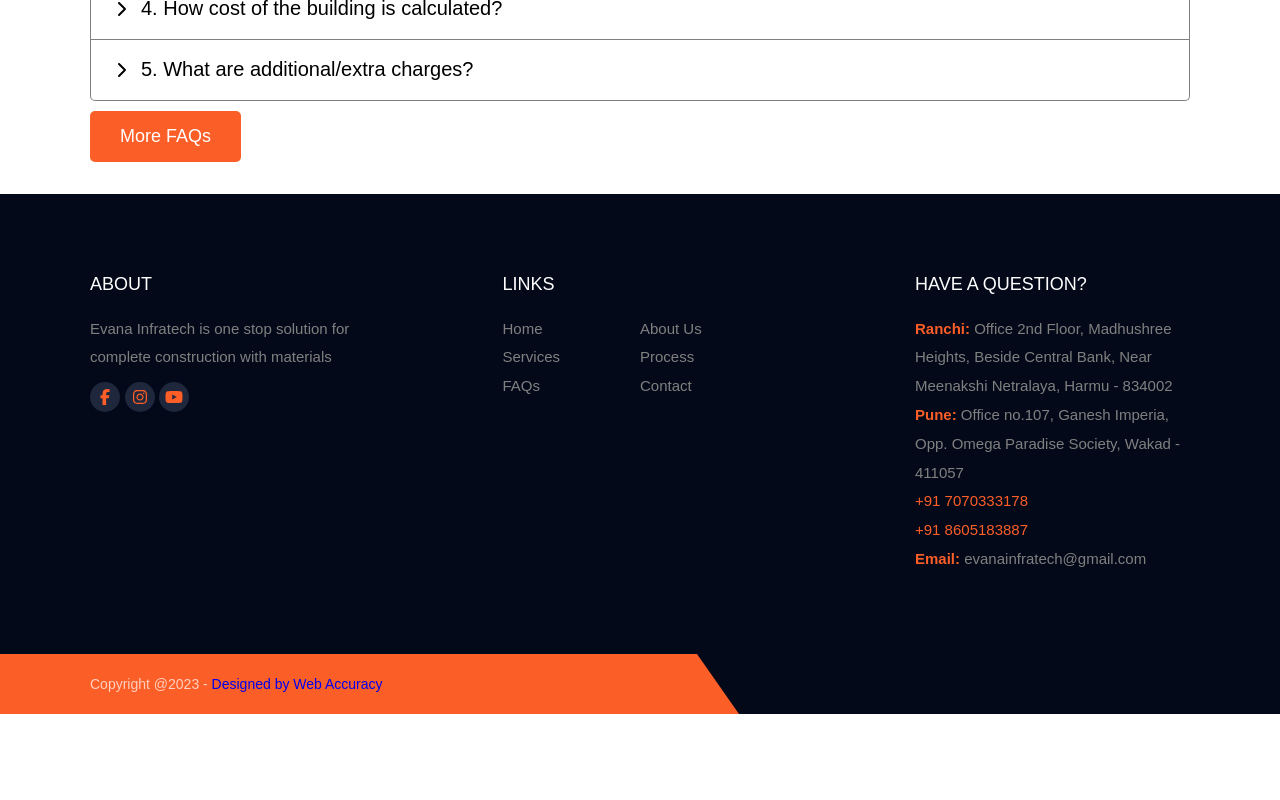
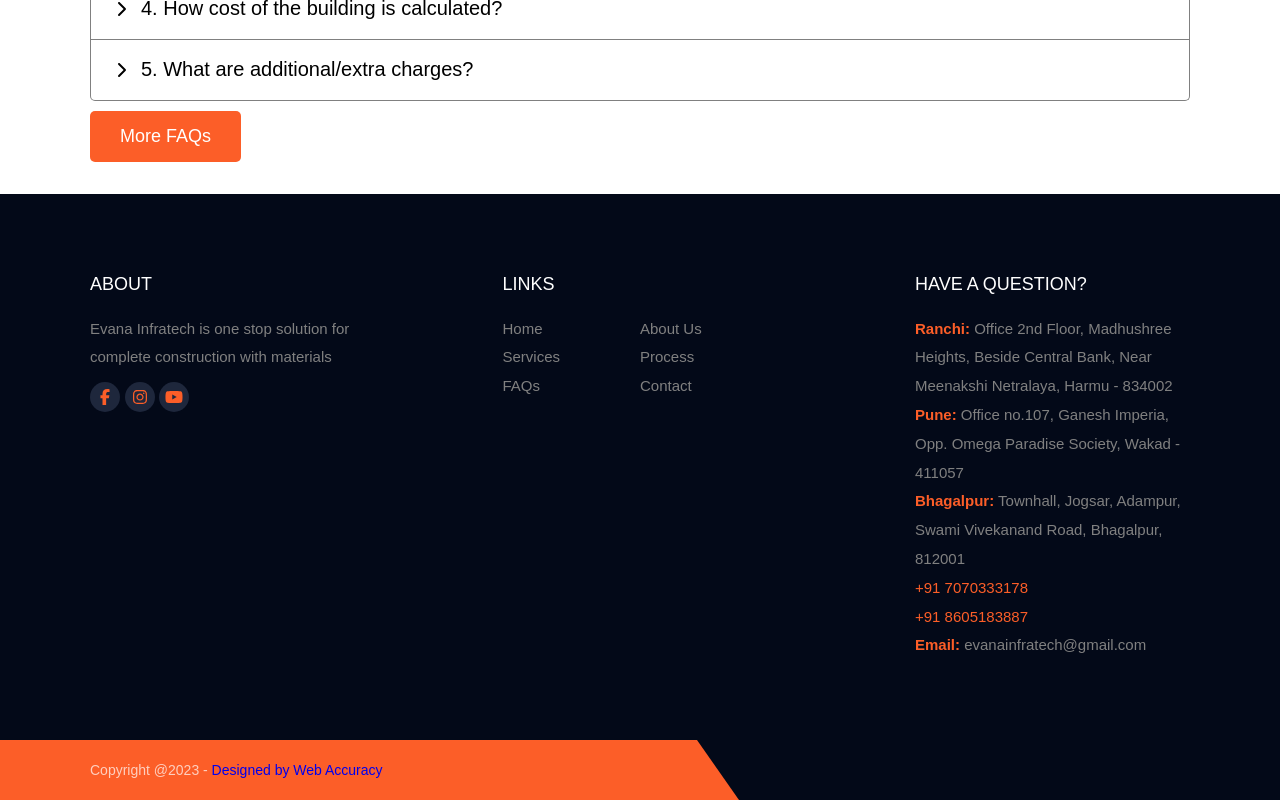
Before and after one commit to Jhalakdev/Evana, a Next.js app: page / in a window 1280 px wide. Shown: the part 5246-6046 px from the top of the page. Before the commit the page ends 5960 px from the top, so only its background shows below. Built offline with nearby package versions, Linux system fonts and the light colour scheme.

Commit message:
address updated in footer

```diff
--- a/src/(components)/Footer/Footer.js
+++ b/src/(components)/Footer/Footer.js
@@ -48,6 +48,7 @@ export default function Footer() {
                 <h2>HAVE A QUESTION?</h2>
                 <p><strong style={{ color: 'var(--red)' }}>Ranchi:</strong> Office 2nd Floor, Madhushree Heights, Beside Central Bank, Near Meenakshi Netralaya, Harmu - 834002</p>
                 <p><strong style={{ color: 'var(--red)' }}>Pune:</strong> Office no.107, Ganesh Imperia, Opp. Omega Paradise Society, Wakad - 411057</p>
+                <p><strong style={{ color: 'var(--red)' }}>Bhagalpur:</strong> Townhall, Jogsar, Adampur, Swami Vivekanand Road, Bhagalpur, 812001</p>
                 <p style={{ color: 'var(--red)' }}>+91 7070333178</p>
                 <p style={{ color: 'var(--red)' }}>+91 8605183887</p>
                 <p><strong style={{ color: 'var(--red)' }}>Email:</strong> evanainfratech@gmail.com</p>
--- a/src/(components)/datas/Contact.js
+++ b/src/(components)/datas/Contact.js
@@ -1,6 +1,7 @@
 const data = {
     address: `Ranchi: Office 2nd Floor, Madhushree Heights, Beside Central Bank, Near Meenakshi Netralaya, Harmu - 834002`,
     address2: 'Pune: Office no.107, Ganesh Imperia, Opp. Omega Paradise Society, Wakad - 411057',
+    address3:'Bhagalpur: Townhall, Jogsar, Adampur, Swami Vivekanand Road, Bhagalpur, 812001',
     tel: '91 7070333178',
     tel2: '91 8605183887',
     tel3: '91 8150833223',
```
